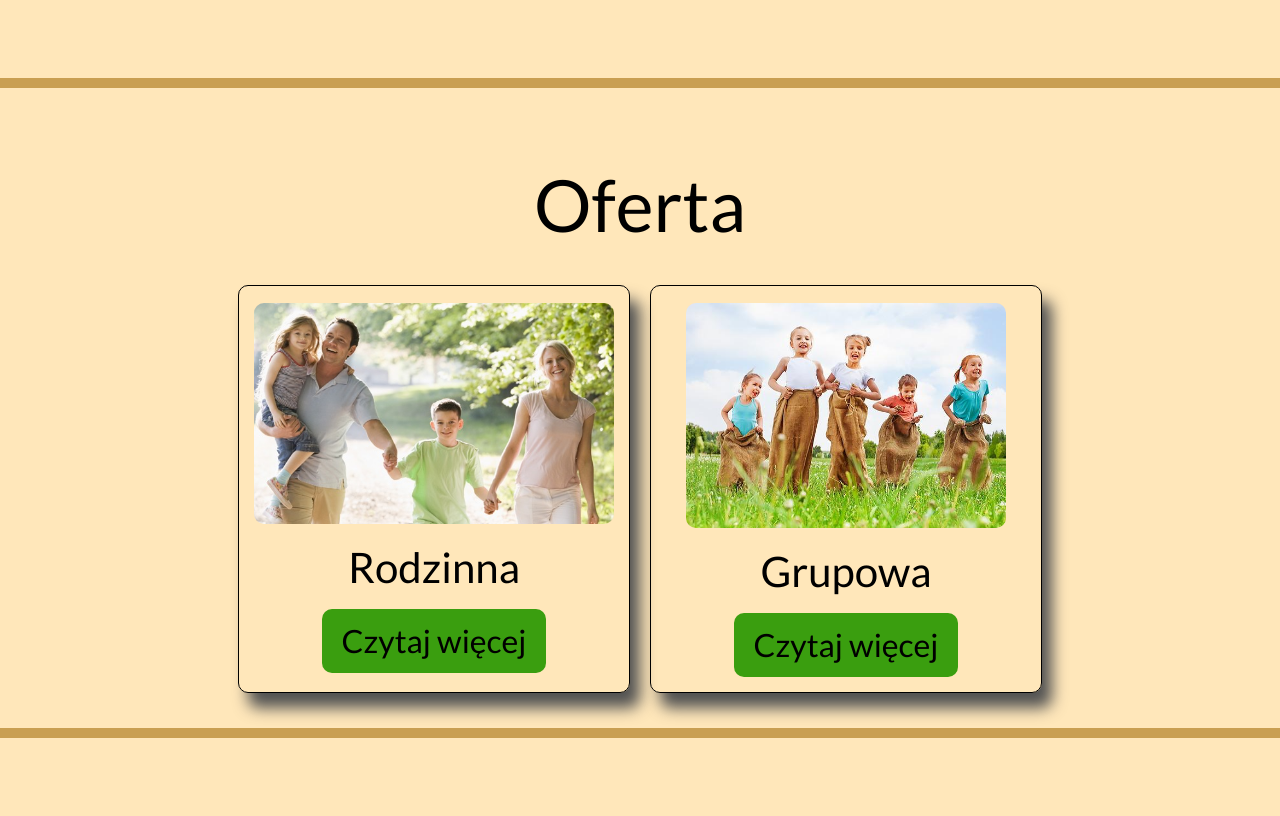
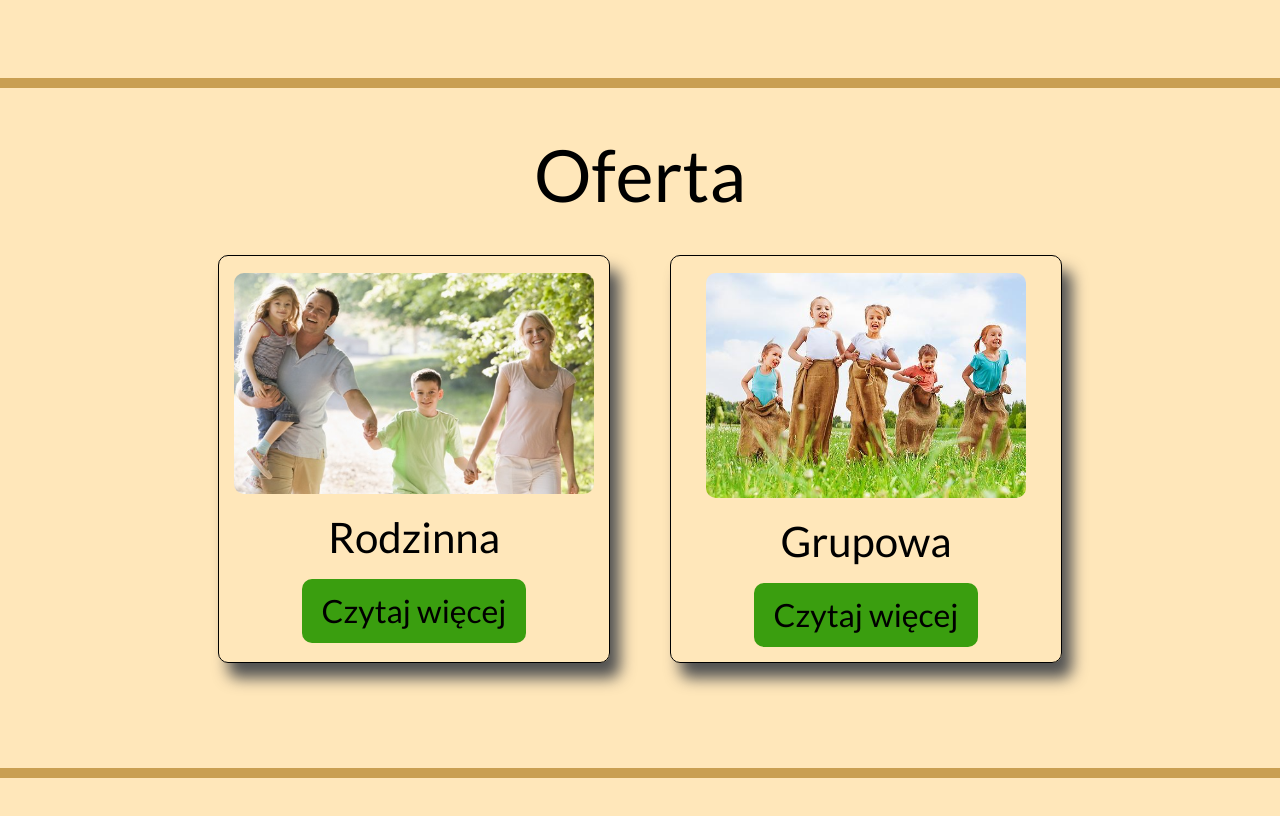
Before and after one commit to stanleyoos/willa-hanusia, a Next.js app: page / in a window 1280 px wide. Shown: the part 4072-4888 px from the top of the page. Built offline with nearby package versions, Linux system fonts and the light colour scheme.

Commit message:
Styling Offert section

```diff
--- a/src/components/Offert/Offert.jsx
+++ b/src/components/Offert/Offert.jsx
@@ -7,13 +7,13 @@ const Offert = () => {
   return (
     <div className={styles.divContainer}>
       <h1 className="text-7xl my-10 text-center">Oferta</h1>
-      <div>
-        <div>
+      <div className={styles.offertWrapper}>
+        <div className={styles.singleOffert}>
           <Image src="/ofertaRodzinna.jpeg" width={400} height={100} />
           <h1>Rodzinna</h1>
           <Button name="Czytaj więcej" href="/oferta/rodzinna" />
         </div>
-        <div>
+        <div className={styles.singleOffert}>
           <Image src="/ofertaGrupowa.jpeg" width={320} height={100} />
           <h1>Grupowa</h1>
           <Button name="Czytaj więcej" href="/oferta/grupowa" />
--- a/src/components/Offert/oferta.module.scss
+++ b/src/components/Offert/oferta.module.scss
@@ -3,12 +3,13 @@
 .divContainer {
   display: flex;
   flex-direction: column;
-  width: 100%;
-  div {
+  margin-bottom: 100px;
+  .offertWrapper {
     display: flex;
     flex: 1;
+    gap: 40px;
 
-    div {
+    .singleOffert {
       flex: 1;
       display: flex;
       flex-direction: column;
@@ -18,12 +19,17 @@
       margin: 5px 10px;
       border-radius: 10px;
       box-shadow: 10px 15px 15px rgb(82, 82, 82);
+      transition: 0.2s all ease-in-out;
 
       h1 {
         font-size: 42px;
         text-align: center;
         margin-top: 10px;
         margin-bottom: 10px;
+      }
+
+      &:hover {
+        border: 1px solid white;
       }
     }
   }
@@ -38,9 +44,5 @@
     div {
       flex-direction: column;
     }
-
-    h1 {
-      margin: 5px 0;
-    }
   }
 }
```
